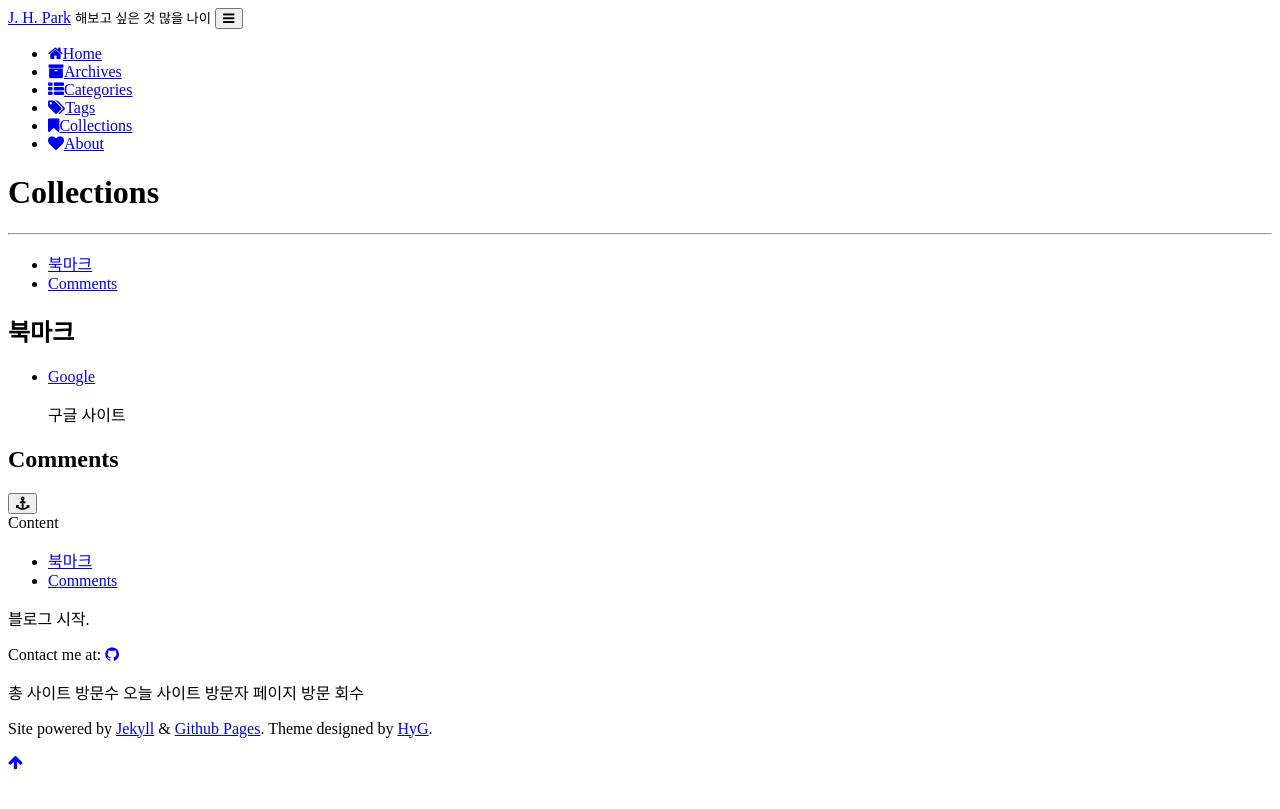
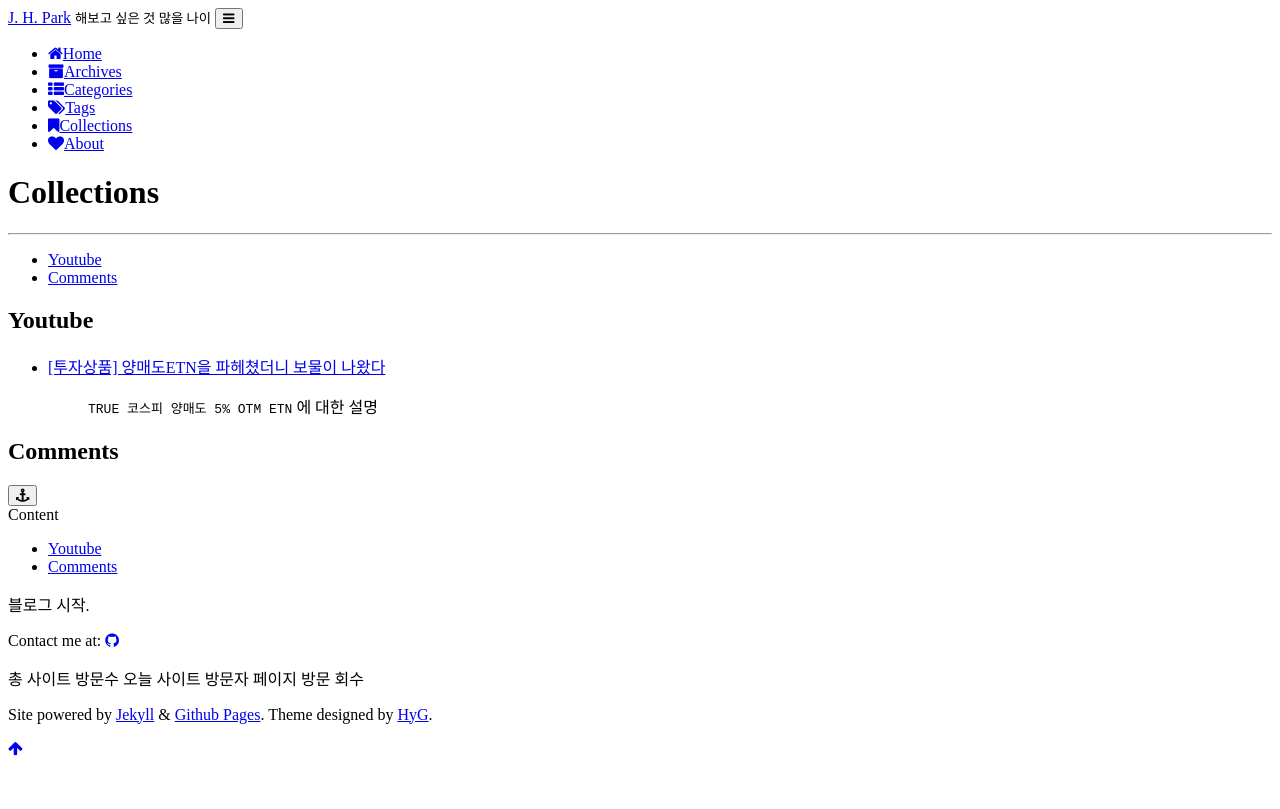
Before and after one commit to Park-Ju-hyeong/Park-Ju-hyeong.github.io, a Jekyll site: the page built from page/3collections.md, in a window 1280 px wide. Shown: the top 809 px of the page. Built offline with Jekyll 4.4.1, drawn with Linux system fonts in a browser that asks for light colours; comment, search, counter and statistics services are not loaded; a style sheet for code colours, icons or effects is not loaded.

Commit message:
collections

```diff
--- a/page/3collections.md
+++ b/page/3collections.md
@@ -9,11 +9,10 @@ type: page
 * content
 {:toc}
 
-## 북마크
+## Youtube
 
-* [Google](https://www.google.co.kr)
-
-    구글 사이트
+* [[투자상품] 양매도ETN을 파헤쳤더니 보물이 나왔다](https://youtu.be/UTSrTaWnlfc)
+    > `TRUE 코스피 양매도 5% OTM ETN` 에 대한 설명
 
 
 
```
